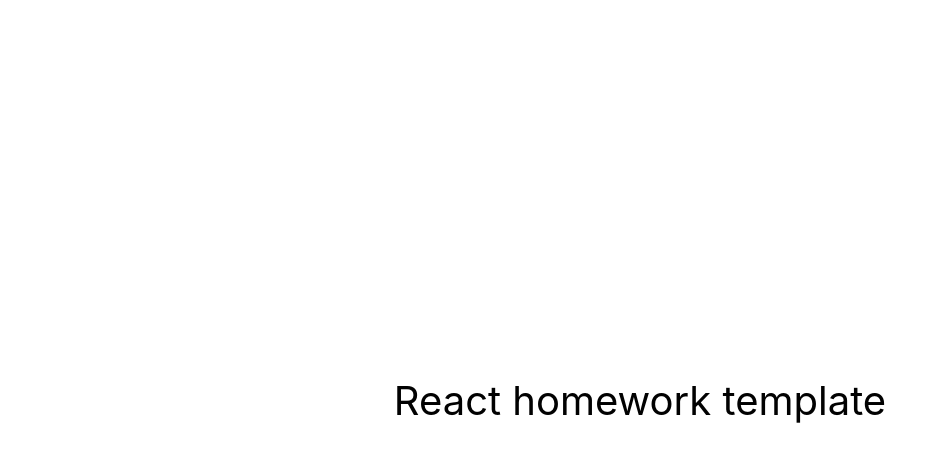
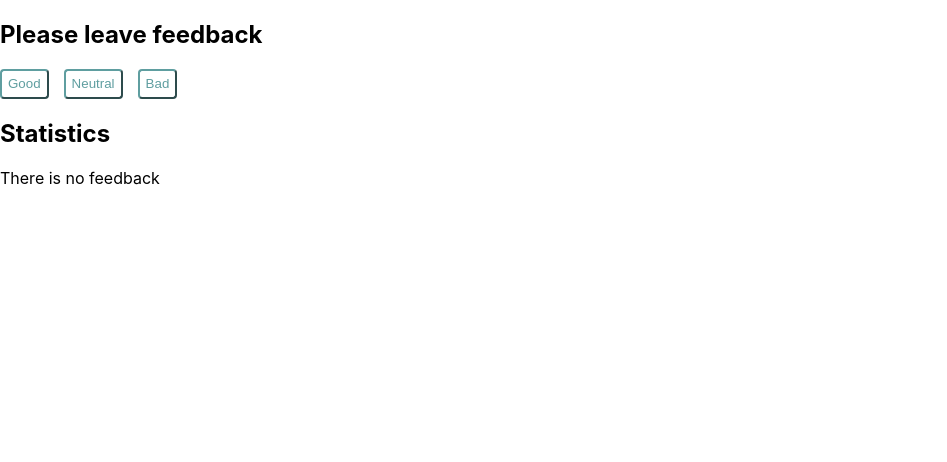
Before and after one commit to Grimdot/goit-react-hw-04-feedback, a React (Create React App) app: page / in a window 1280 px wide. Shown: the top 462 px of the page, without its empty margins (0-947 px from the left). Built offline with nearby package versions, Linux system fonts and the light colour scheme.

Commit message:
Feedback counter draft

```diff
--- a/package.json
+++ b/package.json
@@ -7,6 +7,7 @@
     "@testing-library/jest-dom": "^5.16.3",
     "@testing-library/react": "^12.1.4",
     "@testing-library/user-event": "^13.5.0",
+    "prop-types": "^15.8.1",
     "react": "^18.1.0",
     "react-dom": "^18.1.0",
     "react-scripts": "5.0.1",
--- a/src/components/App.jsx
+++ b/src/components/App.jsx
@@ -1,16 +1,63 @@
-export const App = () => {
-  return (
-    <div
-      style={{
-        height: '100vh',
-        display: 'flex',
-        justifyContent: 'center',
-        alignItems: 'center',
-        fontSize: 40,
-        color: '#010101'
-      }}
-    >
-      React homework template
-    </div>
-  );
-};
+import React, { Component } from 'react';
+import FeedbackOptions from './Counter/FeedbackOptions/FeedbackOptions';
+import Statistics from './Counter/Statistics/Statistics';
+import Notification from './Counter/Notification/Notification';
+import Section from './Counter/Section/Section';
+
+export default class App extends Component {
+  state = {
+    good: 0,
+    neutral: 0,
+    bad: 0,
+  };
+
+  onBtnsClick = stat => {
+    this.setState(prevState => {
+      return {
+        [stat]: prevState[stat] + 1,
+      };
+    });
+  };
+
+  countTotalFeedback = () => {
+    const feedbackStats = Object.values(this.state);
+    let totalFeedback = 0;
+
+    for (const stat of feedbackStats) {
+      totalFeedback += stat;
+    }
+
+    return totalFeedback;
+  };
+
+  countPositiveFeedbackPercentage = () => {
+    return Math.floor((this.state.good / this.countTotalFeedback()) * 100);
+  };
+
+  render() {
+    const options = Object.keys(this.state);
+    const { good, neutral, bad } = this.state;
+
+    return (
+      <>
+        <Section title="Please leave feedback">
+          <FeedbackOptions options={options} onBtnsClick={this.onBtnsClick} />
+        </Section>
+
+        <Section title="Statistics">
+          {this.countTotalFeedback() ? (
+            <Statistics
+              good={good}
+              neutral={neutral}
+              bad={bad}
+              total={this.countTotalFeedback()}
+              percentage={this.countPositiveFeedbackPercentage()}
+            />
+          ) : (
+            <Notification message="There is no feedback" />
+          )}
+        </Section>
+      </>
+    );
+  }
+}
--- /dev/null
+++ b/src/components/Counter/FeedbackOptions/FeedbackOptions.jsx
@@ -0,0 +1,32 @@
+import css from './FeedbackOptions.module.css';
+import PropTypes from 'prop-types';
+import { arrayOf } from 'prop-types';
+
+const FeedbackOptions = ({ options, onBtnsClick }) => {
+  return (
+    <ul className={css.counterBtnsList}>
+      {options.map((optionName, idx) => {
+        return (
+          <li key={idx}>
+            <button
+              type="button"
+              className={css.counterBtn}
+              onClick={() => {
+                onBtnsClick(optionName);
+              }}
+            >
+              {optionName}
+            </button>
+          </li>
+        );
+      })}
+    </ul>
+  );
+};
+
+FeedbackOptions.propTypes = {
+  options: arrayOf(PropTypes.string),
+  onBtnsClick: PropTypes.func,
+};
+
+export default FeedbackOptions;
--- /dev/null
+++ b/src/components/Counter/FeedbackOptions/FeedbackOptions.module.css
@@ -0,0 +1,25 @@
+.counterBtnsList {
+  display: flex;
+  gap: 15px;
+}
+
+.counterBtn {
+  background-color: white;
+  color: cadetblue;
+  text-transform: capitalize;
+  height: 30px;
+  border-radius: 4px;
+  border-color: cadetblue;
+  transition: color, ease-in-out, 250ms;
+}
+
+.counterBtn:hover,
+.counterBtn:focus {
+  background-color: cadetblue;
+  color: white;
+}
+
+.counterBtn:active {
+  box-shadow: rgba(50, 50, 93, 0.25) 0px 30px 60px -12px inset,
+    rgba(0, 0, 0, 0.3) 0px 18px 36px -18px inset;
+}
--- /dev/null
+++ b/src/components/Counter/Notification/Notification.jsx
@@ -0,0 +1,3 @@
+const Notification = ({ message }) => <p>{message}</p>;
+
+export default Notification;
--- /dev/null
+++ b/src/components/Counter/Section/Section.jsx
@@ -0,0 +1,10 @@
+const Section = ({ title, children }) => {
+  return (
+    <>
+      <h2>{title}</h2>
+      {children}
+    </>
+  );
+};
+
+export default Section;
--- /dev/null
+++ b/src/components/Counter/Statistics/Statistics.jsx
@@ -0,0 +1,40 @@
+import css from './Statistics.module.css';
+import PropTypes from 'prop-types';
+
+const Statistics = ({ good, neutral, bad, total, percentage }) => {
+  return (
+    <ul>
+      <li>
+        <p>
+          Neutral:<span className={css.statsValue}>{neutral}</span>
+        </p>
+      </li>
+      <li>
+        <p>
+          Bad:<span className={css.statsValue}>{bad}</span>
+        </p>
+      </li>
+      <li>
+        <p>
+          Total:<span className={css.statsValue}>{total}</span>
+        </p>
+      </li>
+      <li>
+        <p>
+          Positive feedback:
+          <span className={css.statsValue}>{percentage}%</span>
+        </p>
+      </li>
+    </ul>
+  );
+};
+
+Statistics.propTypes = {
+  good: PropTypes.number,
+  neutral: PropTypes.number,
+  bad: PropTypes.number,
+  total: PropTypes.number,
+  percentage: PropTypes.number,
+};
+
+export default Statistics;
--- /dev/null
+++ b/src/components/Counter/Statistics/Statistics.module.css
@@ -0,0 +1,4 @@
+.statsValue {
+  color: cadetblue;
+  margin-left: 6px;
+}
--- a/src/index.css
+++ b/src/index.css
@@ -13,3 +13,12 @@
   font-family: source-code-pro, Menlo, Monaco, Consolas, 'Courier New',
     monospace;
 }
+
+ul {
+  margin: 0;
+  padding: 0;
+}
+
+li {
+  list-style: none;
+}
--- a/src/index.js
+++ b/src/index.js
@@ -1,6 +1,7 @@
+import App from 'components/App';
 import React from 'react';
 import ReactDOM from 'react-dom/client';
-import { App } from 'components/App';
+
 import './index.css';
 
 ReactDOM.createRoot(document.getElementById('root')).render(
```
Also changed, not shown: 1 other file (tests, documents, lock files or other folders).
